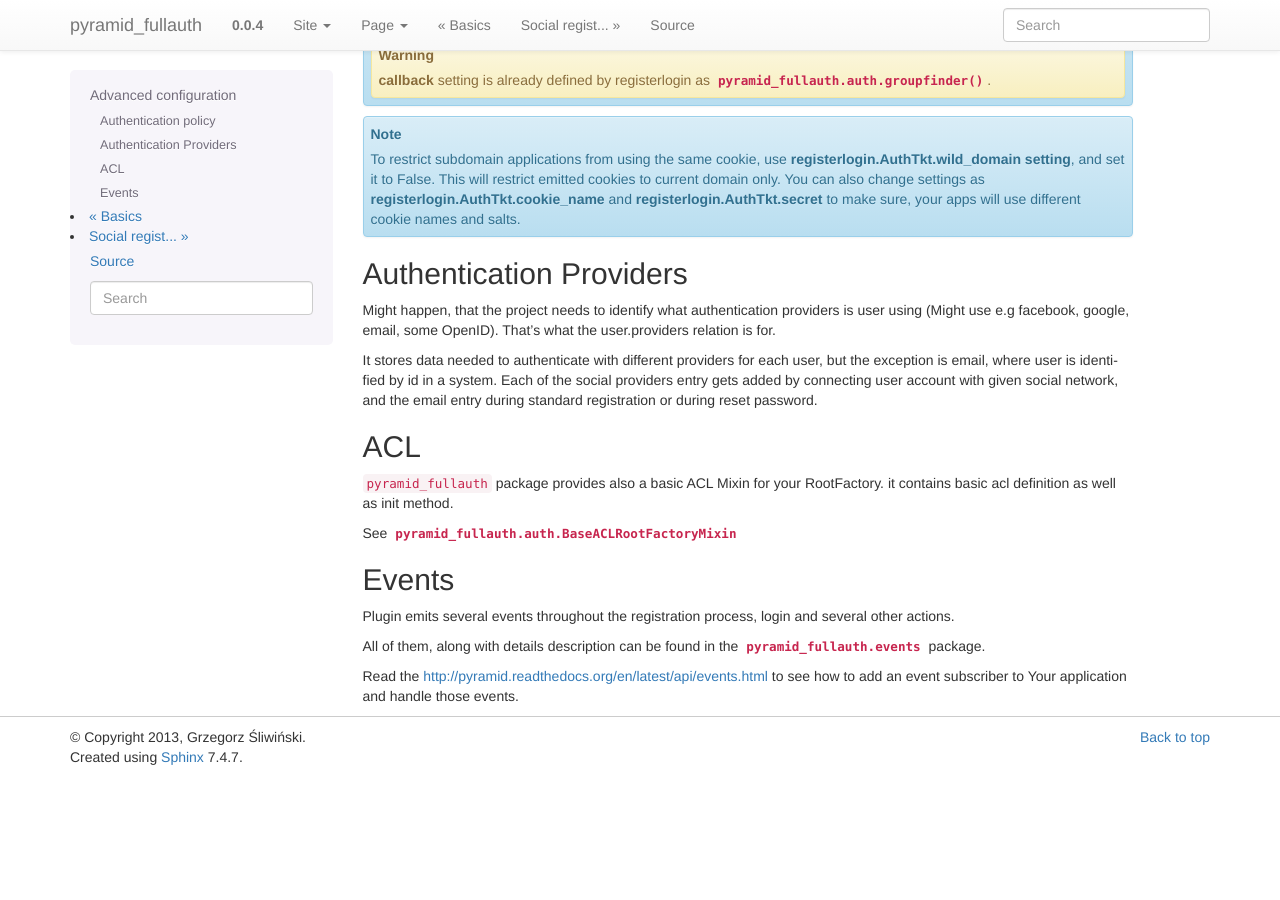
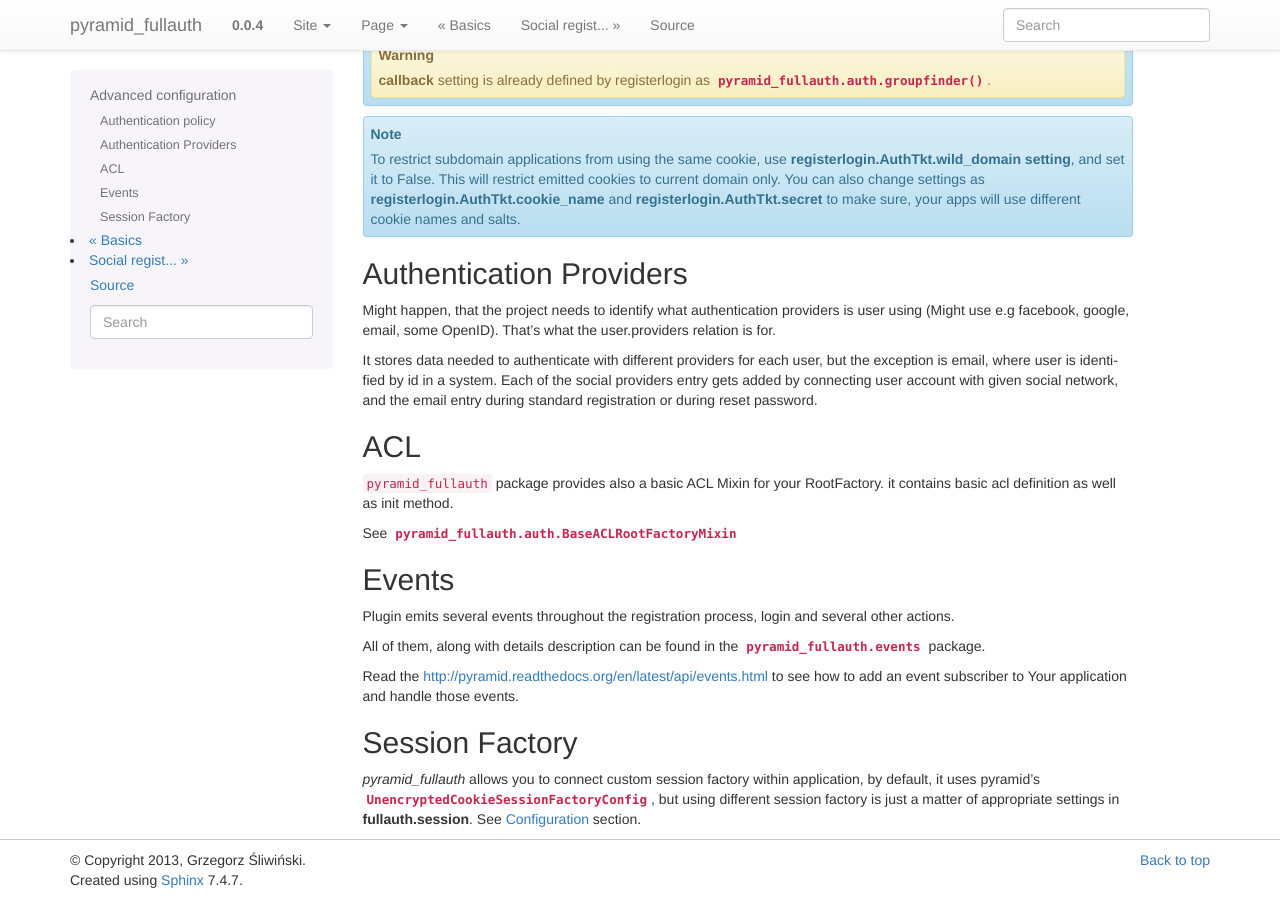
Before and after one commit to fizyk/pyramid_fullauth, a Sphinx documentation site: the page built from docs/source/advanced.rst, in a window 1280 px wide and 900 px high, scrolled down 540 px. Built offline with Sphinx 7.4.7, drawn with Linux system fonts in a browser that asks for light colours; before the commit the page ends 1317 px from its top, so only the background shows below that.

Commit message:
docs update

```diff
--- a/docs/source/advanced.rst
+++ b/docs/source/advanced.rst
@@ -60,3 +60,9 @@ All of them, along with details description can be found in the :mod:`pyramid_fu
 
 Read the http://pyramid.readthedocs.org/en/latest/api/events.html to see how to
 add an event subscriber to Your application and handle those events.
+
+
+Session Factory
+---------------
+
+*pyramid_fullauth* allows you to connect custom session factory within application, by default, it uses pyramid's :class:`~pyramid.session.UnencryptedCookieSessionFactoryConfig`, but using different session factory is just a matter of appropriate settings in **fullauth.session**. See :ref:`configuration` section.
--- a/docs/source/basic.rst
+++ b/docs/source/basic.rst
@@ -47,6 +47,9 @@ Events can be found in the :mod:`pyramid_fullauth.events` package.
 Read the http://pyramid.readthedocs.org/en/latest/api/events.html to see how to
 add an event subscriber to Your application and handle those events.
 
+
+.. _configuration:
+
 Configuration
 -------------
 
--- a/docs/source/customise.rst
+++ b/docs/source/customise.rst
@@ -20,4 +20,4 @@ You might want to just include form on some pages. all form templates that can b
 
 .. code-block:: mako
 
-    <%include file="pyramid_fullauth:resources/templates/_form.login.html"/>
+    <%include file="pyramid_fullauth:resources/templates/_form.login.mako"/>
```
Also changed, not shown: other parts of docs/source/customise.rst (+1 -1 lines).
